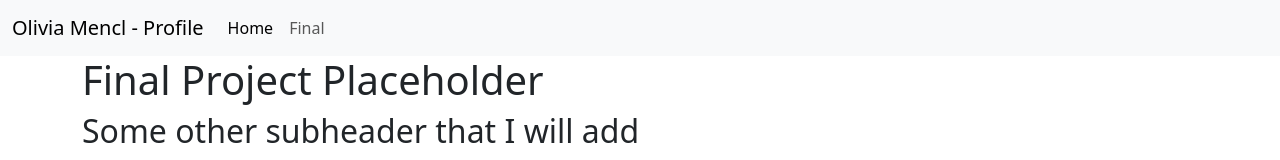
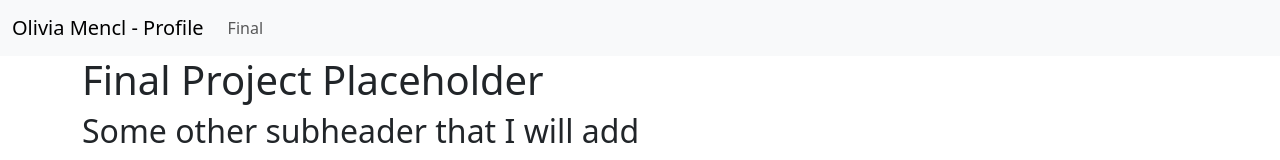
Before and after one commit to oemencl/oemencl.github.io, a plain HTML site: page assignment9/index.html in a window 1280 px wide. Shown: the top 160 px of the page. Drawn offline with nearby package versions, Linux system fonts and the light colour scheme; a web font is replaced by a local one.

Commit message:
Update index.html

```diff
--- a/assignment9/index.html
+++ b/assignment9/index.html
@@ -17,8 +17,6 @@
     </button>
     <div class="collapse navbar-collapse" id="navbarSupportedContent">
       <ul class="navbar-nav me-auto mb-2 mb-lg-0">
-        <li class="nav-item">
-          <a class="nav-link active" aria-current="page" href="#">Home</a>
         </li>
         <li class="nav-item">
           <a class="nav-link" href="#">Final</a>
```
